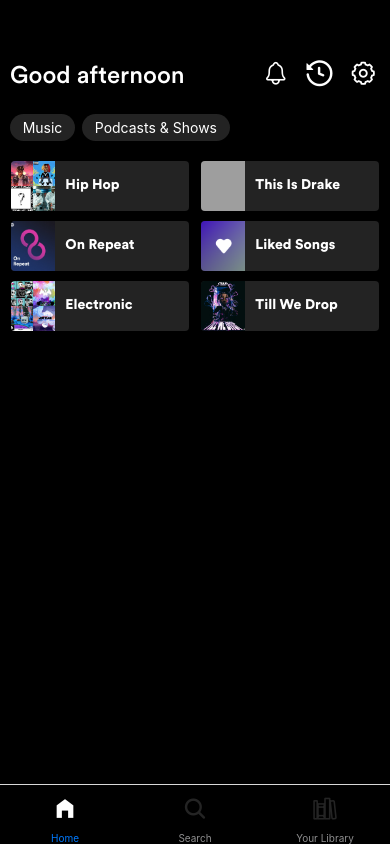
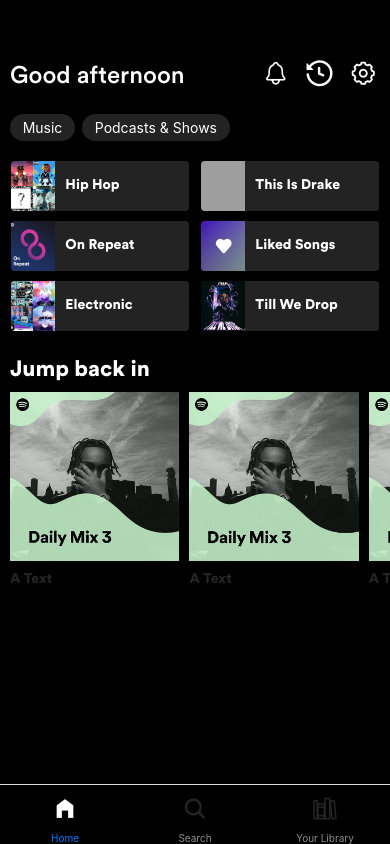
Before and after one commit to GonzagaGustavo/clone-spotify-mobile, a React Native app: screen / in a window 390 px wide. Built offline with nearby package versions, Linux system fonts and the light colour scheme; grey boxes are pictures that could not be loaded.

Commit message:
starting playlistsCard and first build

```diff
--- /dev/null
+++ b/app/home/content/index.tsx
@@ -0,0 +1,35 @@
+import theme from "@/app/styles/theme";
+import React from "react";
+import styled from "styled-components/native";
+import PlaylistCard from "./playlistCard";
+
+export default function Content() {
+  return (
+    <Wrapper>
+      <Title>Jump back in</Title>
+      <ScrollView horizontal={true}>
+        <PlaylistCard />
+        <PlaylistCard />
+        <PlaylistCard />
+        <PlaylistCard />
+      </ScrollView>
+    </Wrapper>
+  );
+}
+
+const Wrapper = styled.View``;
+
+const ScrollView = styled.ScrollView`
+  min-width: 100%;
+  flex-direction: row;
+  padding-left: 5px;
+`;
+
+const Title = styled.Text`
+  margin-top: 15px;
+  margin-bottom: 10px;
+  margin-left: 5px;
+  color: ${theme.pallete.color};
+  font-family: ${theme.pallete.fontFamily};
+  font-size: 22px;
+`;
--- /dev/null
+++ b/app/home/content/playlistCard/index.tsx
@@ -0,0 +1,50 @@
+import theme from "@/app/styles/theme";
+import images from "@/assets/images";
+import React, { useState } from "react";
+import { Dimensions, TouchableOpacity } from "react-native";
+import styled from "styled-components/native";
+
+const width: string = (Dimensions.get("window").width / 2).toFixed(0);
+const widthPorcentage = (porcentage: number) => {
+  return (Number(width) / 100) * porcentage;
+};
+
+export default function PlaylistCard() {
+  const [pressed, setPressed] = useState<boolean>(false);
+
+  return (
+    <TouchableOpacity
+      onPressIn={() => setPressed(true)}
+      onPressOut={() => setPressed(false)}
+    >
+      <Wrapper pressed={pressed}>
+        <Image source={images.content.dailymix[3]} />
+        <TextWrapper>
+          <Text>A Text</Text>
+        </TextWrapper>
+      </Wrapper>
+    </TouchableOpacity>
+  );
+}
+
+const Wrapper = styled.View<{ pressed: boolean }>`
+  width: ${Number(width) - widthPorcentage(8) - 10}px;
+  margin-right: 10px;
+  height: ${Number(width) - widthPorcentage(8) - 10 + 30}px;
+
+  transform: scale(${(p) => (p.pressed ? "0.95" : "1")});
+  opacity: ${(p) => (p.pressed ? "0.9" : "1")};
+`;
+const Image = styled.Image`
+  width: 100%;
+  height: ${Number(width) - widthPorcentage(8) - 10}px;
+  margin-bottom: 10px;
+`;
+
+const TextWrapper = styled.View`
+  height: 30px;
+`;
+const Text = styled.Text`
+  font-family: ${theme.pallete.fontFamily};
+  color: ${theme.pallete.main};
+`;
--- a/app/home/index.tsx
+++ b/app/home/index.tsx
@@ -5,6 +5,7 @@
 import Header from "./header";
 import LastPlaylistCard, { Playlist } from "./lastPlaylistCard";
 import Filters from "./filters";
+import Content from "./content";
 
 const data: Playlist[] = [
   {
@@ -44,6 +45,8 @@
             <LastPlaylistCard playlist={playlist} key={index} />
           ))}
         </LastPlaylistsWrapper>
+
+        <Content />
       </LeftSpace>
     </Layout>
   );
--- a/app/home/lastPlaylistCard/index.tsx
+++ b/app/home/lastPlaylistCard/index.tsx
@@ -1,5 +1,5 @@
-import React from "react";
-import { Image, ImageSourcePropType } from "react-native";
+import React, { useState } from "react";
+import { Image, ImageSourcePropType, TouchableOpacity } from "react-native";
 import styled from "styled-components/native";
 import theme from "../../styles/theme";
 
@@ -13,8 +13,14 @@
 };
 
 export default function LastPlaylistCard({ playlist }: Props) {
+  const [pressed, setPressed] = useState(false);
+
   return (
-    <Wrapper>
+    <Wrapper
+      onPressIn={() => setPressed(true)}
+      onPressOut={() => setPressed(false)}
+      pressed={pressed}
+    >
       <ImageWrapper>
         {playlist.img ? (
           <Image
@@ -35,13 +41,16 @@
   );
 }
 
-const Wrapper = styled.View`
+const Wrapper = styled.TouchableOpacity<{ pressed: boolean }>`
   flex-direction: row;
   height: 50px;
   width: 47%;
   background-color: ${theme.pallete.main};
   border-radius: 4px;
   margin-bottom: 10px;
+
+  transform: scale(${(p) => (p.pressed ? "0.95" : "1")});
+  opacity: ${(p) => (p.pressed ? "0.7" : "1")};
 `;
 
 const ImageWrapper = styled.View`
--- a/app/layout.tsx
+++ b/app/layout.tsx
@@ -8,7 +8,7 @@
 
 const Body = styled.View`
   padding-top: 15%;
-  /* flex: 1; */
+  padding-bottom: 330px;
   height: 1000px;
   background-color: ${theme.pallete.background};
   font-family: "CircularStd-Medium";
--- a/app/search/header/index.tsx
+++ b/app/search/header/index.tsx
@@ -39,6 +39,7 @@
 
 const InputWrapper = styled.View`
   width: 100%;
+  margin: 1% 0;
 `;
 const InputContainer = styled.View`
   width: 100%;
--- /dev/null
+++ b/assets/images/content/dailymix/index.ts
@@ -0,0 +1,3 @@
+export default {
+  3: require("./3.jpeg"),
+};
--- /dev/null
+++ b/assets/images/content/index.ts
@@ -0,0 +1,5 @@
+import dailymix from "./dailymix";
+
+export default {
+  dailymix,
+};
--- a/assets/images/index.ts
+++ b/assets/images/index.ts
@@ -1,7 +1,9 @@
 import lastPlaylists from "./lastPlaylists";
 import search from "./search";
+import content from "./content";
 
 export default {
   lastPlaylists,
   search,
+  content,
 };
```
Also changed, not shown: eas.json (added, +21 -0 lines), assets/images/content/dailymix/3.jpeg (added).
